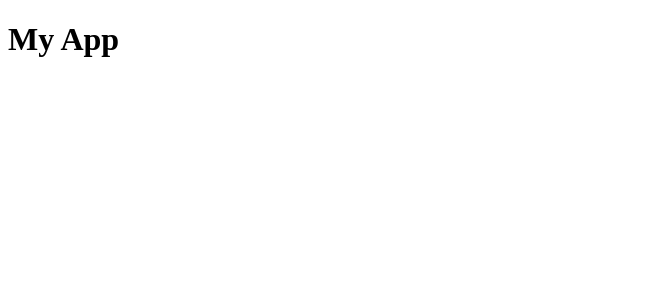
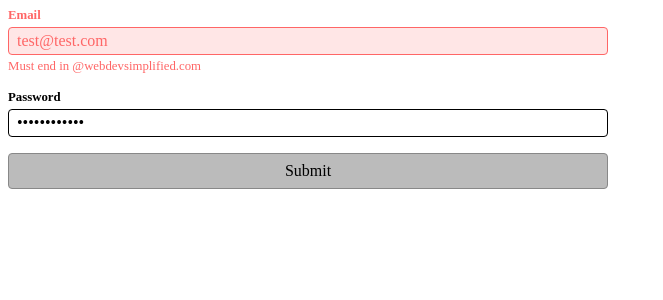
Before and after one commit to SohamAxel/ReactHandsOn, a React (Vite) app: page / in a window 1280 px wide. Shown: the top 300 px of the page, without its empty margins (0-663 px from the left). Built offline with nearby package versions, Linux system fonts and the light colour scheme.

Commit message:
Initial before code

```diff
--- a/src/App.jsx
+++ b/src/App.jsx
@@ -1,7 +1,25 @@
+import './styles.css';
 
 function App() {
   return (
-      <h1>My App</h1>
+
+    <form class="form">
+    <div class="form-group error">
+      <label class="label" for="email">Email</label>
+      <input class="input" type="email" id="email" value="test@test.com" />
+      <div class="msg">Must end in @webdevsimplified.com</div>
+    </div>
+    <div class="form-group">
+      <label class="label" for="password">Password</label>
+      <input
+        class="input"
+        value="Password123!"
+        type="password"
+        id="password"
+      />
+    </div>
+    <button class="btn" type="submit">Submit</button>
+  </form>
   );
 }
 
--- /dev/null
+++ b/src/styles.css
@@ -0,0 +1,62 @@
+.form {
+  display: flex;
+  flex-direction: column;
+  gap: 1rem;
+  max-width: 600px;
+}
+
+.form-group {
+  display: flex;
+  flex-direction: column;
+  gap: 0.25rem;
+}
+
+.label {
+  font-weight: bold;
+  font-size: 0.8em;
+}
+
+.input {
+  all: unset;
+  border: 0.05em solid black;
+  border-radius: 0.25em;
+  padding: 0.25em 0.5em;
+}
+
+.form-group.error .input {
+  border-color: hsl(0, 100%, 70%);
+  color: hsl(0, 100%, 70%);
+  background: hsl(0, 100%, 95%);
+}
+
+.form-group.error .label {
+  color: hsl(0, 100%, 70%);
+}
+
+.input:focus {
+  border-color: hsl(200, 100%, 50%);
+}
+
+.btn {
+  all: unset;
+  border: 0.05em solid #888;
+  background-color: #bbb;
+  border-radius: 0.25em;
+  padding: 0.5em 1em;
+  text-align: center;
+  cursor: pointer;
+}
+
+.btn:hover,
+.btn:focus {
+  background-color: #aaa;
+}
+
+.btn:focus {
+  outline: auto;
+}
+
+.form-group.error .msg {
+  font-size: 0.8em;
+  color: hsl(0, 100%, 70%);
+}
```
